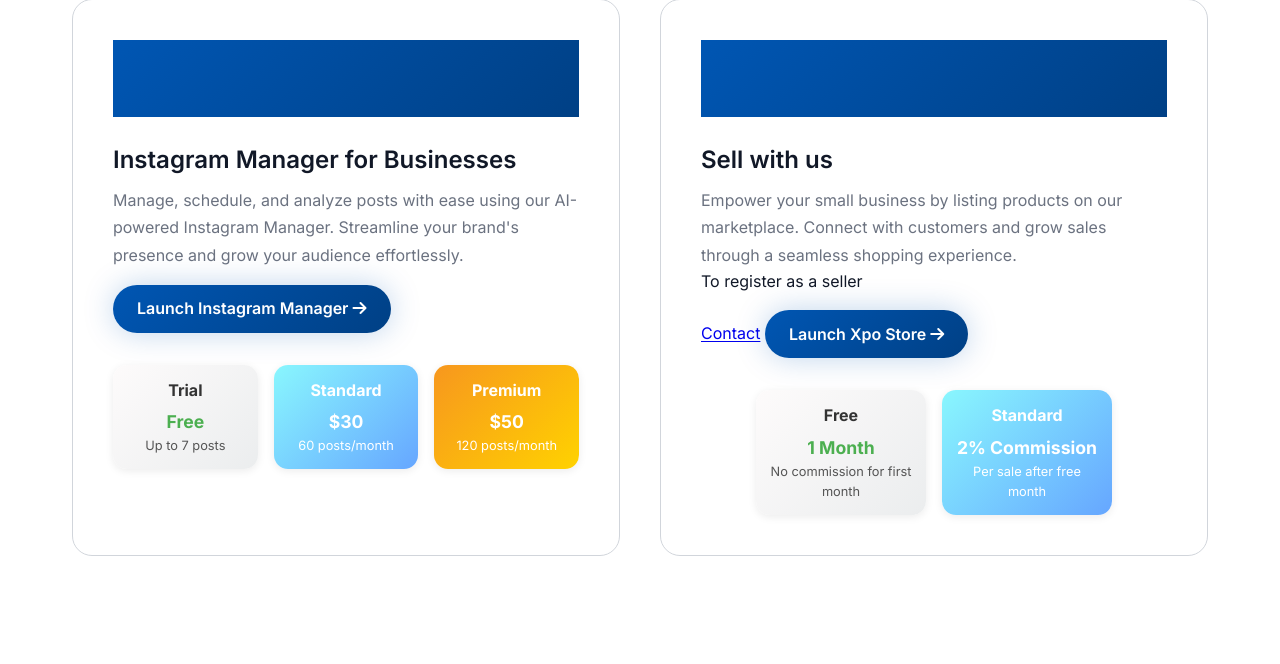
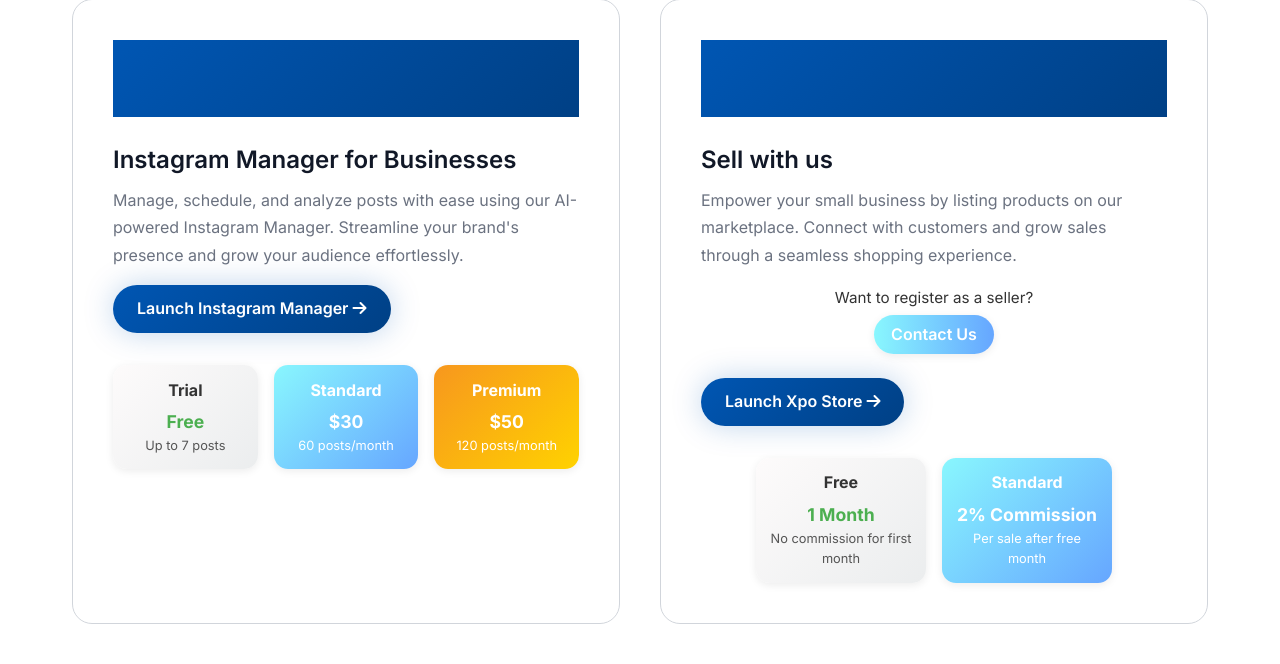
Before and after one commit to automatexpos/automatexpo, a Flask app: page / in a window 1280 px wide. Shown: the part 2463-3127 px from the top of the page. Run offline with Flask 3, Linux system fonts and the light colour scheme.

Commit message:
minor update

```diff
--- a/templates/index.html
+++ b/templates/index.html
@@ -152,8 +152,10 @@
                     Empower your small business by listing products on our marketplace.
                     Connect with customers and grow sales through a seamless shopping experience.
                 </p>
-                <p>To register as a seller</p>
-                <a href="#contact">Contact</a>
+                <div style="margin: 1rem 0 0.5rem 0; text-align:center;">
+                    <span style="font-size:0.95rem;color:#333;">Want to register as a seller?</span><br>
+                    <a href="#contact" style="display:inline-block;margin-top:0.3rem;padding:0.4rem 1.1rem;background:linear-gradient(90deg,#89f7fe,#66a6ff);color:white;border-radius:20px;font-weight:600;text-decoration:none;box-shadow:0 2px 8px rgba(0,0,0,0.08);transition:all 0.2s;">Contact Us</a>
+                </div>
                 <a href="https://automatexpo-store.vercel.app" target="_blank"
                     style="display:inline-block;margin-top:1rem;padding:0.7rem 1.5rem;
                             background:var(--gradient-1);color:white;border-radius:30px;
```
